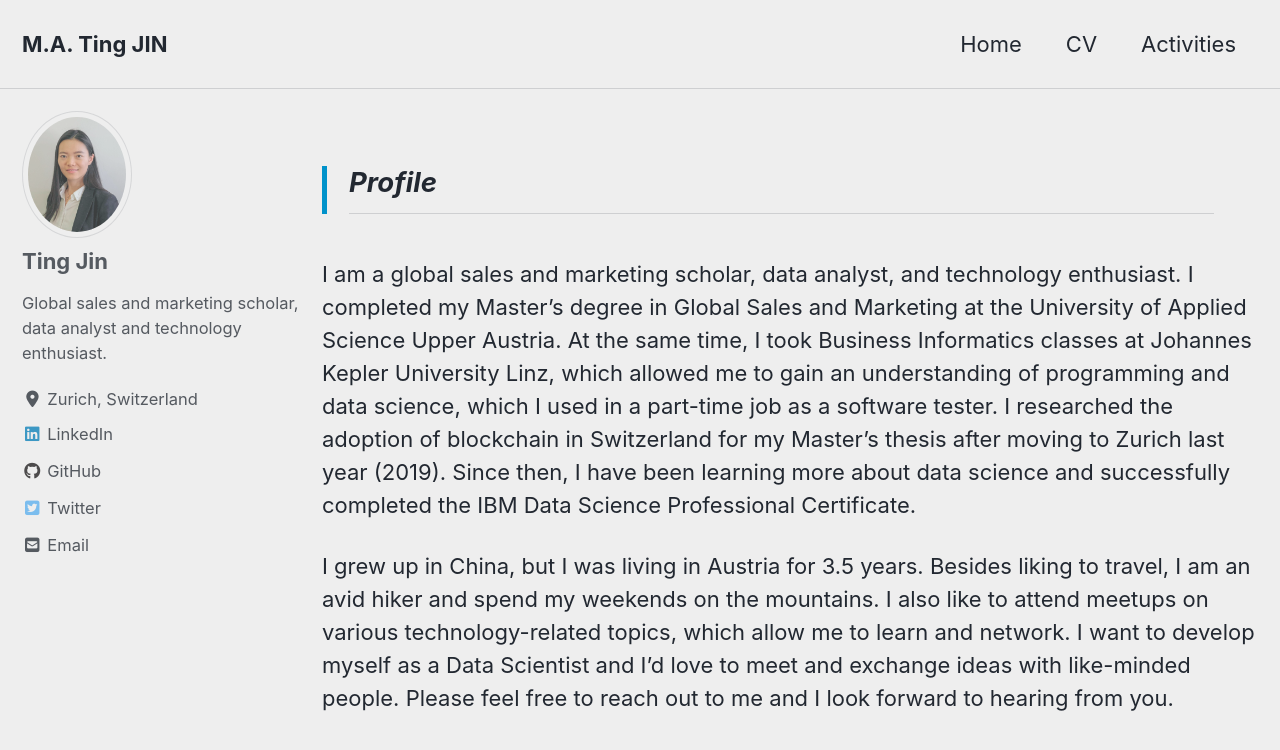
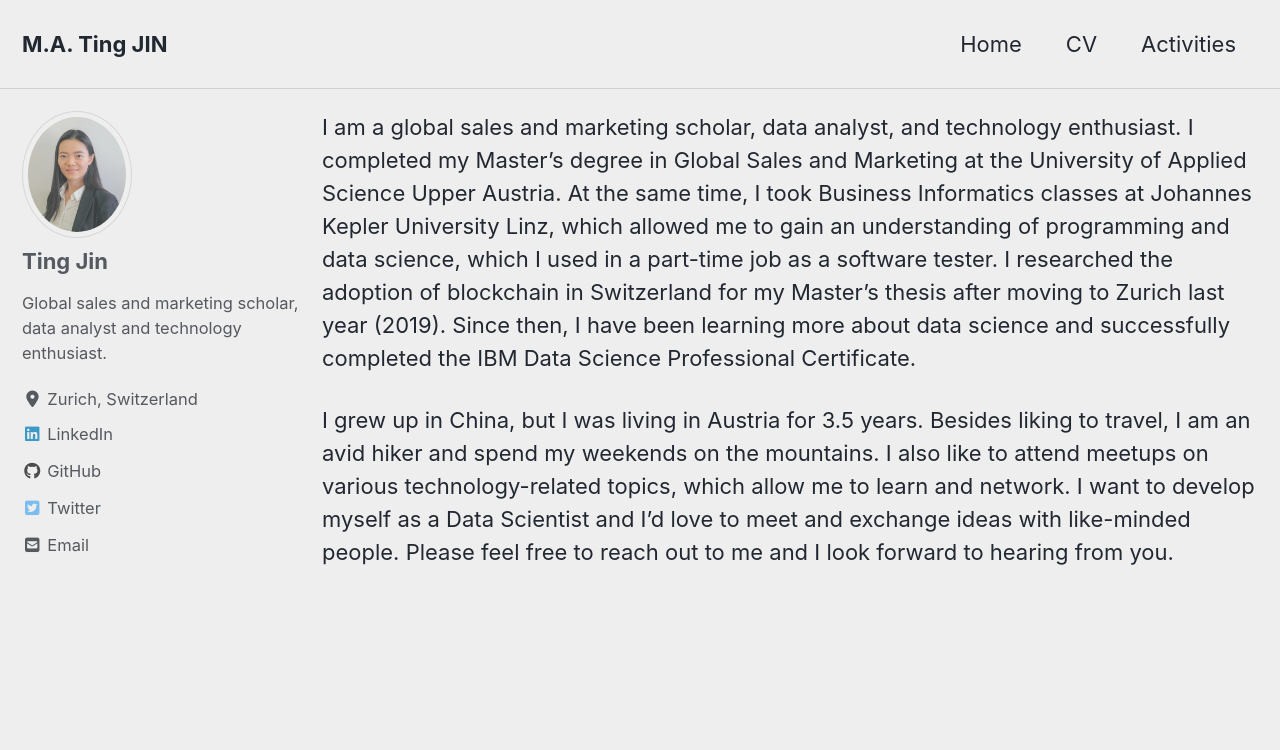
Before and after one commit to TingRigger/TingJin, a Jekyll site: the page built from index.md, in a window 1280 px wide and 900 px high. Shown: the top 750 px of the window. Built offline with Jekyll 4.4.1, drawn with Linux system fonts in a browser that asks for light colours; cached includes are drawn as plain includes; nearby versions of some CDN libraries.

Commit message:
Update index.md

```diff
--- a/index.md
+++ b/index.md
@@ -5,7 +5,6 @@ author_profile: true
 classes: wide
 toc: false
 ---
->## Profile
 
 I am a global sales and marketing scholar, data analyst, and technology enthusiast. I completed my Master's degree in Global Sales and Marketing at the University of Applied Science Upper Austria. At the same time, I took Business Informatics classes at Johannes Kepler University Linz, which allowed me to gain an understanding of programming and data science, which I used in a part-time job as a software tester. I researched the adoption of blockchain in Switzerland for my Master's thesis after moving to Zurich last year (2019). Since then, I have been learning more about data science and successfully completed the IBM Data Science Professional Certificate.
 
```
